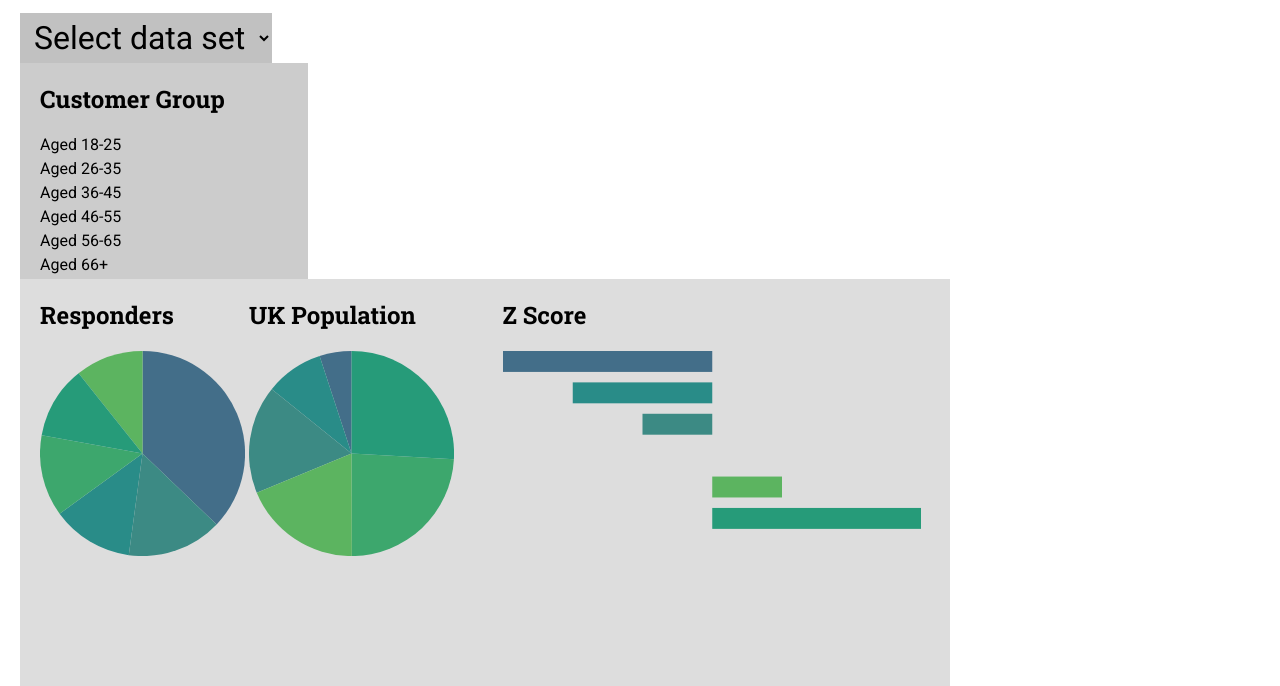
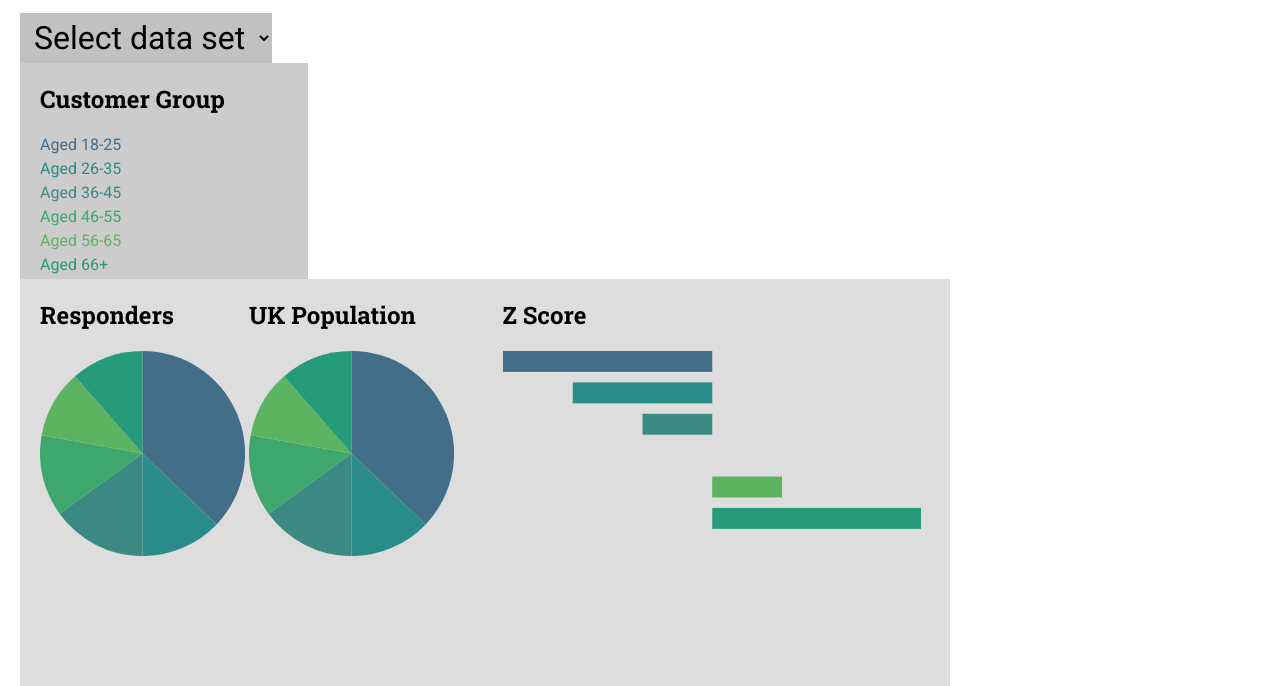
Before and after one commit to omansfield88/DataVisualisation, a website: page Dashboard/index.html in a window 1280 px wide. Shown: the part 114-800 px from the top of the page. Drawn offline with nearby package versions, Linux system fonts and the light colour scheme.

Commit message:
animated pie charts
have used some code that'll need to be rewritten myself at some point,
but for the presentation it'll work fine.

```diff
--- a/Dashboard/index.html
+++ b/Dashboard/index.html
@@ -10,6 +10,7 @@
     <script src="js/populationPie.js"></script>
     <script src="js/respondersPie.js"></script>
     <script src="js/barGraph.js"></script>
+     <script src="js/pie.js"></script>
     <script src="js/colours.js"></script>
 
     <link rel="stylesheet" href="css/styles.css" type='text/css'>
@@ -56,11 +57,11 @@
         <section id="pieCharts">
             <div class="pieChart">
                 <h2>Responders</h2>
-                <div id="UKPopulationPie"></div>
+                <div id="RespondersPie"></div>
             </div>
             <div class="pieChart">
                 <h2>UK Population</h2>
-                <div id="RespondersPie"></div>
+                <div id="UKPopulationPie"></div>
             </div>
         </section>
         <section id="ZScores">
@@ -70,6 +71,8 @@
     </div>
 
 </div>
+
+
 
 <script>
 
--- a/Dashboard/js/barGraph.js
+++ b/Dashboard/js/barGraph.js
@@ -11,7 +11,7 @@ function createBar(currentData){
 
 		var frame = d3.select('#barChart')
 					 .append('svg')
-					 .attr("viewBox", "0 0 400 400")
+					 .attr("viewBox", "0 0 400 450")
 
 
 
--- a/Dashboard/js/listItems.js
+++ b/Dashboard/js/listItems.js
@@ -12,6 +12,9 @@ function createList(currentData){
 	                        .text(function (d){
 	                            return d.Category;
 	                        })
+	                        .style('color', function(d, i){
+	                        	return colours[i];
+	                        })
 
 	});
 };
--- a/Dashboard/js/populationPie.js
+++ b/Dashboard/js/populationPie.js
@@ -9,28 +9,55 @@ function createUKPopulationPie(currentData){
 
     d3.json(currentData, function(data){
 
-        var pie = d3.layout.pie()
-                    .value(function(d){
-                        return d.UKPopulation;
-                    })
+            var pieChart = d3.select("#UKPopulationPie")
+            .append("svg")
+            .attr("id", "pie")
+            .attr("viewBox", "0 0 " + frameWidth + " " + frameHeight)
+            .append("g")
+            .attr('transform', 'translate('+(frameWidth-radius )+','+(frameHeight-radius )+')')
 
-        var arc = d3.svg.arc()
-                    .outerRadius(radius)
+             var arc = d3.svg.arc()
+              .outerRadius(radius)
 
-        var myChart = d3.select('#UKPopulationPie')
-                        .append('svg')
-                        .attr("viewBox", "0 0 " + frameWidth + " " + frameHeight)
-                        // .attr('width', frameWidth)
-                        // .attr('height', frameHeight)
-                        .append('g')
-                            .attr('transform', 'translate('+(frameWidth-radius )+','+(frameHeight-radius )+')')
-                            .selectAll('path').data(pie(data))
-                            .enter()
-                            .append('path')
-                                .attr('fill', function(d, i){
-                                    return colours[i];
-                                })
-                                .attr('d', arc)
+              // Create the pie chart layout
+              var pie = d3.layout.pie()
+                .value(function(d) {
+                  return d.UKPopulation;
+                })
+                .sort(null); // Sort is set to null to allow for better looking tweens
+
+              // Create "slices" for each data element
+              var arcs = pieChart.selectAll("g.slice")
+                .data(pie(data)) // Bind the pie layout to the slices
+                .attr("id", "arcs")
+                .enter()
+                .append("g")
+                .attr("class", "slice");
+
+              // Create the graphics for each slice and colour them
+              arcs.append("path")
+                .attr("fill", function(d, i) {
+                  return colours[i];
+                })
+                //.attr("d", arc)
+                .each(function(d) {
+                  this._current = d;
+                })
+                .transition()
+                .duration(1000)
+                .attrTween('d', arcTweenStart);
+
+
+            function arcTweenStart(b) {
+              var start = {
+                startAngle: b.startAngle,
+                endAngle: b.startAngle
+              };
+              var i = d3.interpolate(start, b);
+              return function(t) {
+                return arc(i(t));
+              };
+            }
 
     });
 
--- a/Dashboard/js/respondersPie.js
+++ b/Dashboard/js/respondersPie.js
@@ -9,28 +9,55 @@ function createRespondersPie(currentData){
 
     d3.json(currentData, function(data){
 
-        var pie = d3.layout.pie()
-                    .value(function(d){
-                        return d.Responders;
-                    })
+            var pieChart = d3.select("#RespondersPie")
+            .append("svg")
+            .attr("id", "pie")
+            .attr("viewBox", "0 0 " + frameWidth + " " + frameHeight)
+            .append("g")
+            .attr('transform', 'translate('+(frameWidth-radius )+','+(frameHeight-radius )+')')
 
-        var arc = d3.svg.arc()
-                    .outerRadius(radius)
+             var arc = d3.svg.arc()
+              .outerRadius(radius)
 
-        var myChart = d3.select('#RespondersPie')
-                        .append('svg')
-                        .attr("viewBox", "0 0 " + frameWidth + " " + frameHeight)
-                        // .attr('width', frameWidth)
-                        // .attr('height', frameHeight)
-                        .append('g')
-                            .attr('transform', 'translate('+(frameWidth-radius )+','+(frameHeight-radius )+')')
-                            .selectAll('path').data(pie(data))
-                            .enter()
-                            .append('path')
-                                .attr('fill', function(d, i){
-                                    return colours[i];
-                                })
-                                .attr('d', arc)
+              // Create the pie chart layout
+              var pie = d3.layout.pie()
+                .value(function(d) {
+                  return d.UKPopulation;
+                })
+                .sort(null); // Sort is set to null to allow for better looking tweens
+
+              // Create "slices" for each data element
+              var arcs = pieChart.selectAll("g.slice")
+                .data(pie(data)) // Bind the pie layout to the slices
+                .attr("id", "arcs")
+                .enter()
+                .append("g")
+                .attr("class", "slice");
+
+              // Create the graphics for each slice and colour them
+              arcs.append("path")
+                .attr("fill", function(d, i) {
+                  return colours[i];
+                })
+                //.attr("d", arc)
+                .each(function(d) {
+                  this._current = d;
+                })
+                .transition()
+                .duration(1000)
+                .attrTween('d', arcTweenStart);
+
+
+            function arcTweenStart(b) {
+              var start = {
+                startAngle: b.startAngle,
+                endAngle: b.startAngle
+              };
+              var i = d3.interpolate(start, b);
+              return function(t) {
+                return arc(i(t));
+              };
+            }
 
     });
 
```
Also changed, not shown: Dashboard/js/data/mosaicgroup.json (+0 -70 lines), Dashboard/js/old-pie.js (added, +37 -0 lines), Dashboard/js/pie.js (added).
